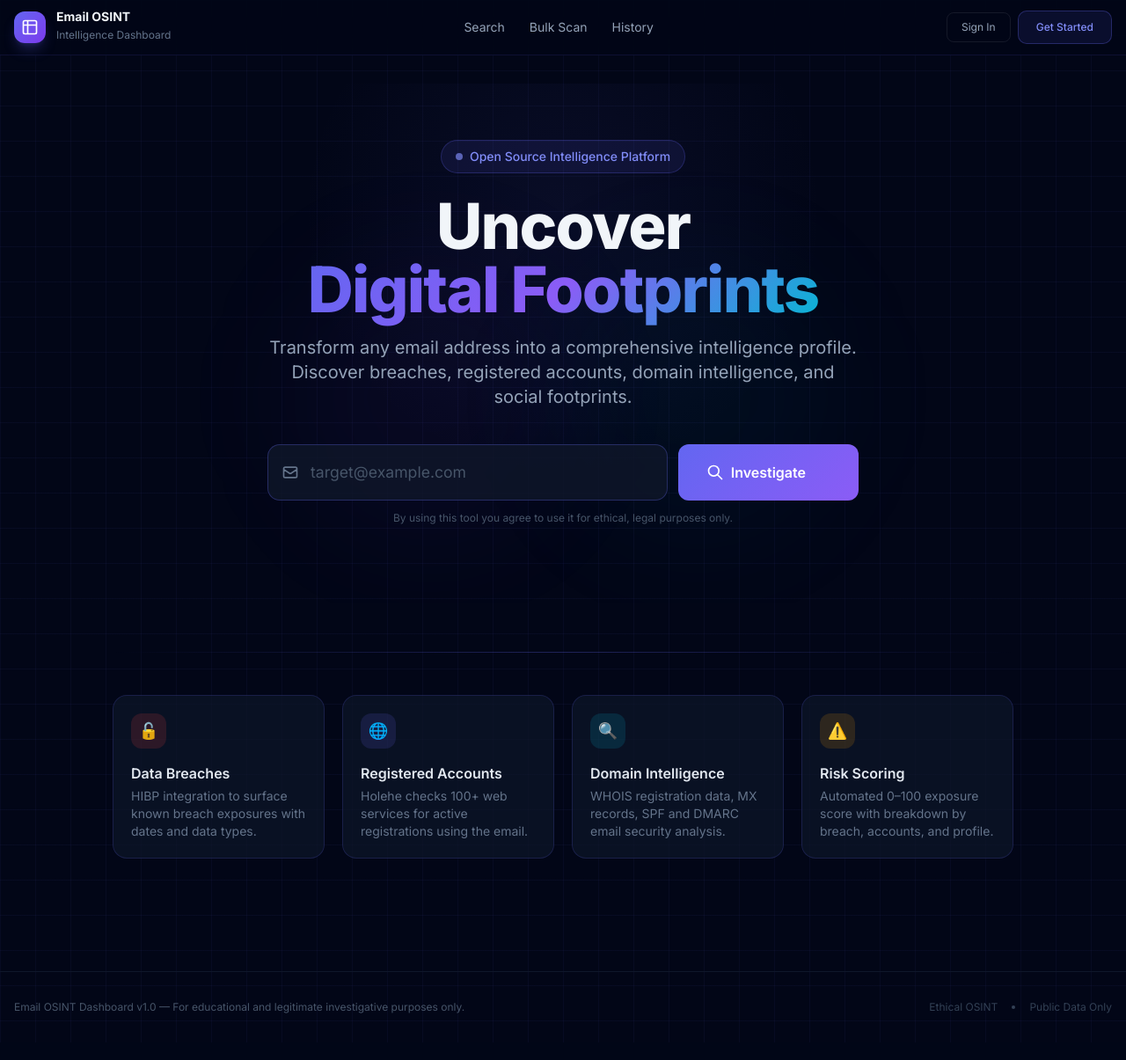
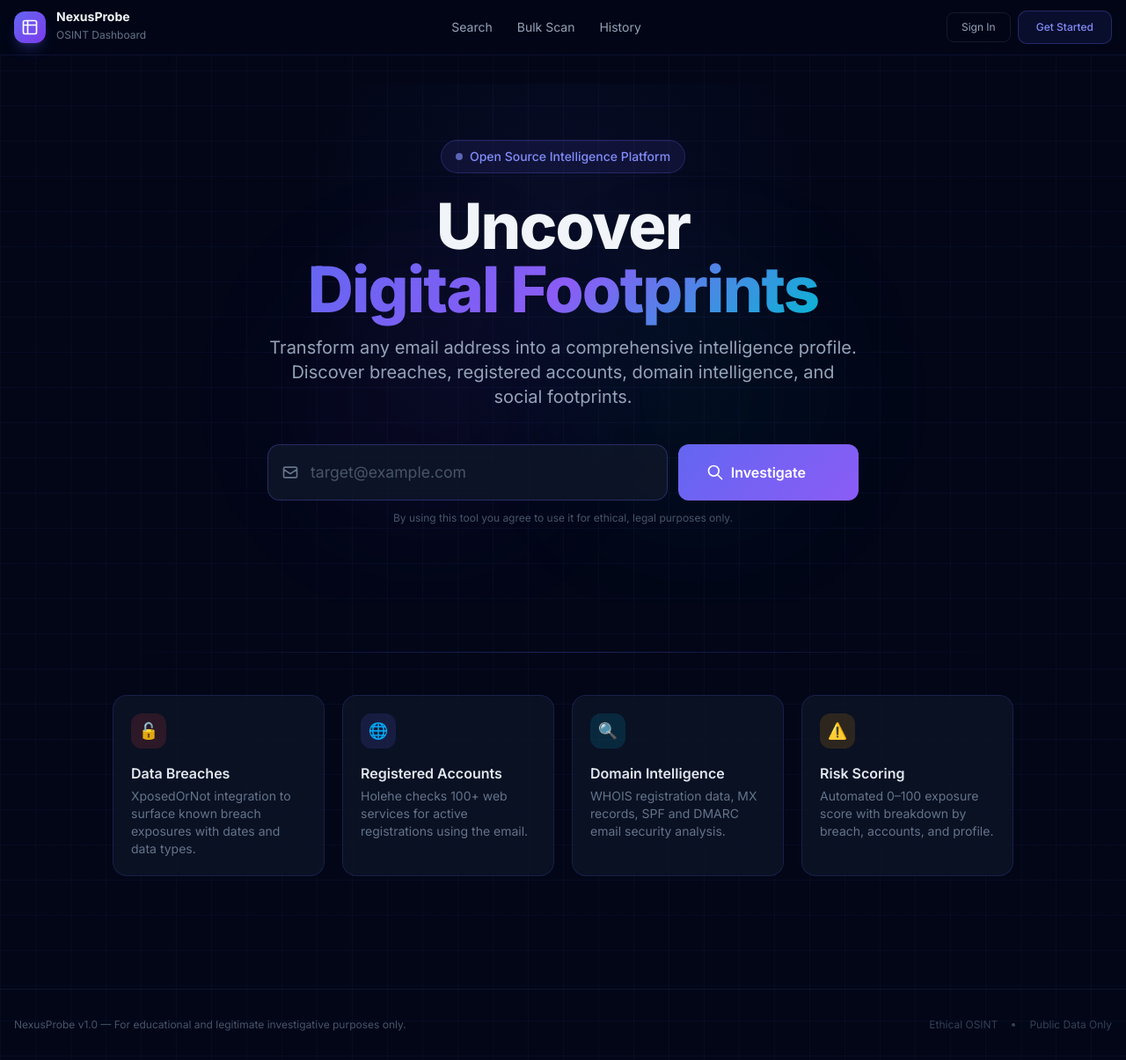
Before and after one commit to SpectreCreed/NexusProbe, a FastAPI app: page / in a window 1280 px wide. Shown: the whole page at 88% size. Before the commit the page ends 1161 px from the top, so only its background shows below. Run offline with FastAPI, Linux system fonts and the light colour scheme; some libraries are stand-ins or nearby versions.

Commit message:
Rename to NexusProbe, remove BehindTheEmail citation and HIBP references

```diff
--- a/app/config.py
+++ b/app/config.py
@@ -27,12 +27,6 @@ class Settings(BaseSettings):
     # Proxy (optional for scraping)
     http_proxy: Optional[str] = None
 
-    # HIBP
-    hibp_api_key: Optional[str] = None
-
-    @property
-    def has_hibp(self) -> bool:
-        return bool(self.hibp_api_key)
 
     @property
     def has_supabase(self) -> bool:
--- a/app/main.py
+++ b/app/main.py
@@ -19,17 +19,16 @@ from app.routes import bulk
 async def lifespan(app: FastAPI):
     """Startup / shutdown lifecycle."""
     print("=" * 60)
-    print("  Email OSINT Dashboard")
+    print("  NexusProbe")
     print("=" * 60)
     print(f"  Supabase:  {'[OK] Connected' if settings.has_supabase else '[--] Not configured (in-memory mode)'}")
-    print(f"  HIBP:      {'[OK] API Key set' if settings.has_hibp else '[--] No key (breach data disabled)'}")
     print(f"  Debug:     {settings.app_debug}")
     print("=" * 60)
     yield
 
 
 app = FastAPI(
-    title="Email OSINT Dashboard",
+    title="NexusProbe",
     description="Open Source Intelligence platform for email address investigation.",
     version="1.0.0",
     lifespan=lifespan,
--- a/app/templates/auth/login.html
+++ b/app/templates/auth/login.html
@@ -1,5 +1,5 @@
 {% extends "base.html" %}
-{% block title %}Sign In — Email OSINT Dashboard{% endblock %}
+{% block title %}Sign In — NexusProbe{% endblock %}
 
 {% block content %}
 <div class="min-h-[75vh] flex items-center justify-center">
--- a/app/templates/auth/register.html
+++ b/app/templates/auth/register.html
@@ -1,5 +1,5 @@
 {% extends "base.html" %}
-{% block title %}Create Account — Email OSINT Dashboard{% endblock %}
+{% block title %}Create Account — NexusProbe{% endblock %}
 
 {% block content %}
 <div class="min-h-[75vh] flex items-center justify-center">
--- a/app/templates/base.html
+++ b/app/templates/base.html
@@ -3,7 +3,7 @@
 <head>
   <meta charset="UTF-8" />
   <meta name="viewport" content="width=device-width, initial-scale=1.0" />
-  <title>{% block title %}Email OSINT Dashboard{% endblock %}</title>
+  <title>{% block title %}NexusProbe{% endblock %}</title>
   <meta name="description" content="{% block description %}Open Source Intelligence platform for email address investigation. Discover breaches, registered accounts, and domain intelligence.{% endblock %}" />
 
   <!-- Tailwind CSS CDN -->
@@ -60,8 +60,8 @@
           </svg>
         </div>
         <div>
-          <span class="font-bold text-slate-100 text-sm leading-none block">Email OSINT</span>
-          <span class="text-slate-500 text-xs">Intelligence Dashboard</span>
+          <span class="font-bold text-slate-100 text-sm leading-none block">NexusProbe</span>
+          <span class="text-slate-500 text-xs">OSINT Dashboard</span>
         </div>
       </a>
 
@@ -117,7 +117,7 @@
   <!-- Footer -->
   <footer class="border-t border-slate-900 mt-16 py-8">
     <div class="max-w-7xl mx-auto px-4 flex flex-col sm:flex-row items-center justify-between gap-4">
-      <p class="text-slate-600 text-xs">Email OSINT Dashboard v1.0 — For educational and legitimate investigative purposes only.</p>
+      <p class="text-slate-600 text-xs">NexusProbe v1.0 — For educational and legitimate investigative purposes only.</p>
       <div class="flex items-center gap-4">
         <span class="text-slate-700 text-xs">Ethical OSINT</span>
         <span class="w-1 h-1 bg-slate-700 rounded-full"></span>
--- a/app/templates/history.html
+++ b/app/templates/history.html
@@ -1,5 +1,5 @@
 {% extends "base.html" %}
-{% block title %}Search History — Email OSINT Dashboard{% endblock %}
+{% block title %}Search History — NexusProbe{% endblock %}
 
 {% block content %}
 <div class="max-w-4xl mx-auto">
--- a/app/templates/index.html
+++ b/app/templates/index.html
@@ -1,6 +1,6 @@
 {% extends "base.html" %}
 
-{% block title %}Email OSINT Dashboard — Investigate Any Email Address{% endblock %}
+{% block title %}NexusProbe — Investigate Any Email Address{% endblock %}
 
 {% block content %}
 <!-- Hero Section -->
@@ -94,7 +94,7 @@
     <div class="glass-card p-5 group">
       <div class="w-10 h-10 rounded-xl bg-red-500/15 flex items-center justify-center mb-4 text-red-400 group-hover:bg-red-500/25 transition-colors text-lg">🔓</div>
       <h3 class="font-semibold text-slate-200 mb-1">Data Breaches</h3>
-      <p class="text-slate-500 text-sm">HIBP integration to surface known breach exposures with dates and data types.</p>
+      <p class="text-slate-500 text-sm">XposedOrNot integration to surface known breach exposures with dates and data types.</p>
     </div>
     <!-- Accounts -->
     <div class="glass-card p-5 group">
--- a/app/templates/partials/_status_banner.html
+++ b/app/templates/partials/_status_banner.html
@@ -30,7 +30,7 @@
 
     <!-- Module progress indicators -->
     <div class="grid grid-cols-2 sm:grid-cols-4 gap-3 w-full max-w-lg mt-2">
-      {% for module, icon in [('Holehe', '🌐'), ('HIBP', '🔓'), ('WHOIS/DNS', '🔍'), ('Gravatar', '👤')] %}
+      {% for module, icon in [('Holehe', '🌐'), ('Breaches', '🔓'), ('WHOIS/DNS', '🔍'), ('Gravatar', '👤')] %}
       <div class="glass-card-sm p-3 flex flex-col items-center gap-1 text-center">
         <span class="text-xl">{{ icon }}</span>
         <span class="text-slate-400 text-xs">{{ module }}</span>
```
Also changed, not shown: README.md, 2 other files.
